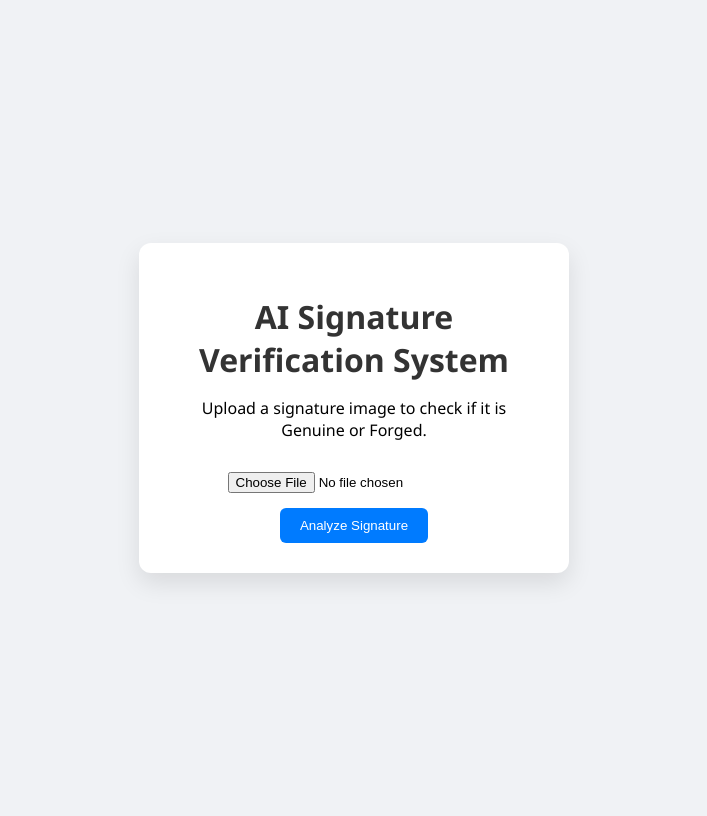
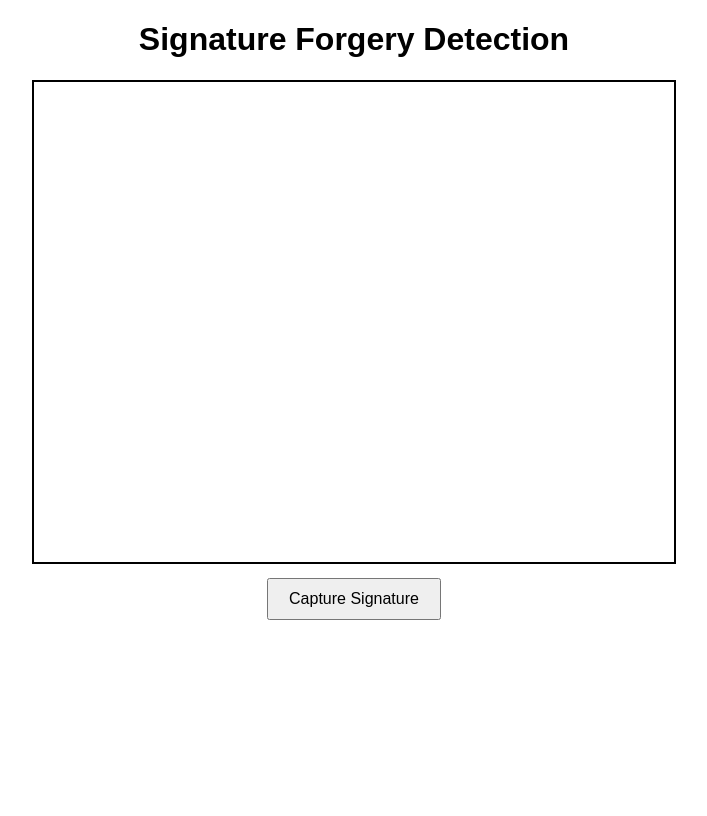
Before and after one commit to jamesbryantolentino14-commits/forge-signature, a Flask app: page / in a window 1280 px wide. Shown: the whole page, without its empty margins (286-993 px from the left). After the commit the page ends 620 px from the top, so only its background shows below. Run offline with Flask 3, Linux system fonts and the light colour scheme; parts of the project's set-up code (start-up, migrations or seed data) failed here and were passed over.

Commit message:
Update app with new features and dataset

```diff
--- a/app.py
+++ b/app.py
@@ -1,31 +1,45 @@
-from flask import Flask, request, render_template
-import tensorflow as tf
+from flask import Flask, render_template, Response, request, jsonify
+import cv2
+import pickle
 import numpy as np
-import cv2
-import os
+from utils import preprocess_image
 
 app = Flask(__name__)
 
-# Load your trained model (update path if needed)
-MODEL_PATH = "signature_model.h5"
-model = tf.keras.models.load_model(MODEL_PATH)
+# Load model
+with open('model/signature_model.pkl', 'rb') as f:
+    model = pickle.load(f)
 
-@app.route("/", methods=["GET", "POST"])
+# Camera setup
+camera = cv2.VideoCapture(0)
+
+def gen_frames():
+    while True:
+        success, frame = camera.read()
+        if not success:
+            break
+        else:
+            ret, buffer = cv2.imencode('.jpg', frame)
+            frame = buffer.tobytes()
+            yield (b'--frame\r\n'
+                   b'Content-Type: image/jpeg\r\n\r\n' + frame + b'\r\n')
+
+@app.route('/')
 def index():
-    if request.method == "POST":
-        file = request.files.get("file")
-        if file:
-            filepath = os.path.join("static", "temp.jpg")
-            file.save(filepath)
-            # Example: preprocess image
-            img = cv2.imread(filepath, cv2.IMREAD_GRAYSCALE)
-            img = cv2.resize(img, (128, 128))
-            img = np.expand_dims(img, axis=0)
-            prediction = model.predict(img)
-            return f"Prediction: {prediction}"
-    return render_template("index.html")
+    return render_template('index.html')
+
+@app.route('/video_feed')
+def video_feed():
+    return Response(gen_frames(), mimetype='multipart/x-mixed-replace; boundary=frame')
+
+@app.route('/predict', methods=['POST'])
+def predict():
+    data = request.files['image'].read()
+    npimg = np.frombuffer(data, np.uint8)
+    img = cv2.imdecode(npimg, cv2.IMREAD_GRAYSCALE)
+    img = preprocess_image(img)
+    pred = model.predict([img.flatten()])[0]
+    return jsonify({'result': 'Genuine' if pred == 0 else 'Forged'})
 
 if __name__ == "__main__":
-    # Listen on all interfaces, Render sets the port via $PORT
-    port = int(os.environ.get("PORT", 10000))
-    app.run(host="0.0.0.0", port=port)
+    app.run(debug=True)
--- a/templates/index.html
+++ b/templates/index.html
@@ -1,26 +1,38 @@
 <!DOCTYPE html>
-<html lang="en">
+<html>
 <head>
-    <meta charset="UTF-8">
-    <meta name="viewport" content="width=device-width, initial-scale=1.0">
-    <title>AI Signature Verification</title>
-    <link rel="stylesheet" href="{{ url_for('static', filename='style.css') }}">
+    <title>Signature Detection</title>
+    <style>
+        body { text-align:center; font-family:sans-serif; }
+        video { border: 2px solid black; }
+        button { margin-top: 10px; padding:10px 20px; font-size:16px; }
+    </style>
 </head>
 <body>
-    <div class="container">
-        <h1>AI Signature Verification System</h1>
-        <p>Upload a signature image to check if it is Genuine or Forged.</p>
+    <h1>Signature Forgery Detection</h1>
+    <video id="video" width="640" height="480" autoplay></video>
+    <br>
+    <button onclick="capture()">Capture Signature</button>
+    <h2 id="result"></h2>
 
-        <form action="/" method="post" enctype="multipart/form-data">
-            <input type="file" name="file" accept="image/*" required>
-            <button type="submit">Analyze Signature</button>
-        </form>
+    <script>
+        const video = document.getElementById('video');
+        navigator.mediaDevices.getUserMedia({ video: true })
+            .then(stream => video.srcObject = stream);
 
-        {% if result %}
-        <div class="result {{ 'forged' if result == 'Forged Signature' else 'genuine' }}">
-            <h2>Result: {{ result }}</h2>
-        </div>
-        {% endif %}
-    </div>
+        function capture() {
+            const canvas = document.createElement('canvas');
+            canvas.width = video.videoWidth;
+            canvas.height = video.videoHeight;
+            canvas.getContext('2d').drawImage(video, 0, 0);
+            canvas.toBlob(async (blob) => {
+                const formData = new FormData();
+                formData.append('image', blob, 'capture.jpg');
+                const response = await fetch('/predict', { method: 'POST', body: formData });
+                const data = await response.json();
+                document.getElementById('result').innerText = "Result: " + data.result;
+            }, 'image/jpeg');
+        }
+    </script>
 </body>
 </html>
```
Also changed, not shown: requirements.txt (+3 -4 lines), utils.py (added, +8 -0 lines).
